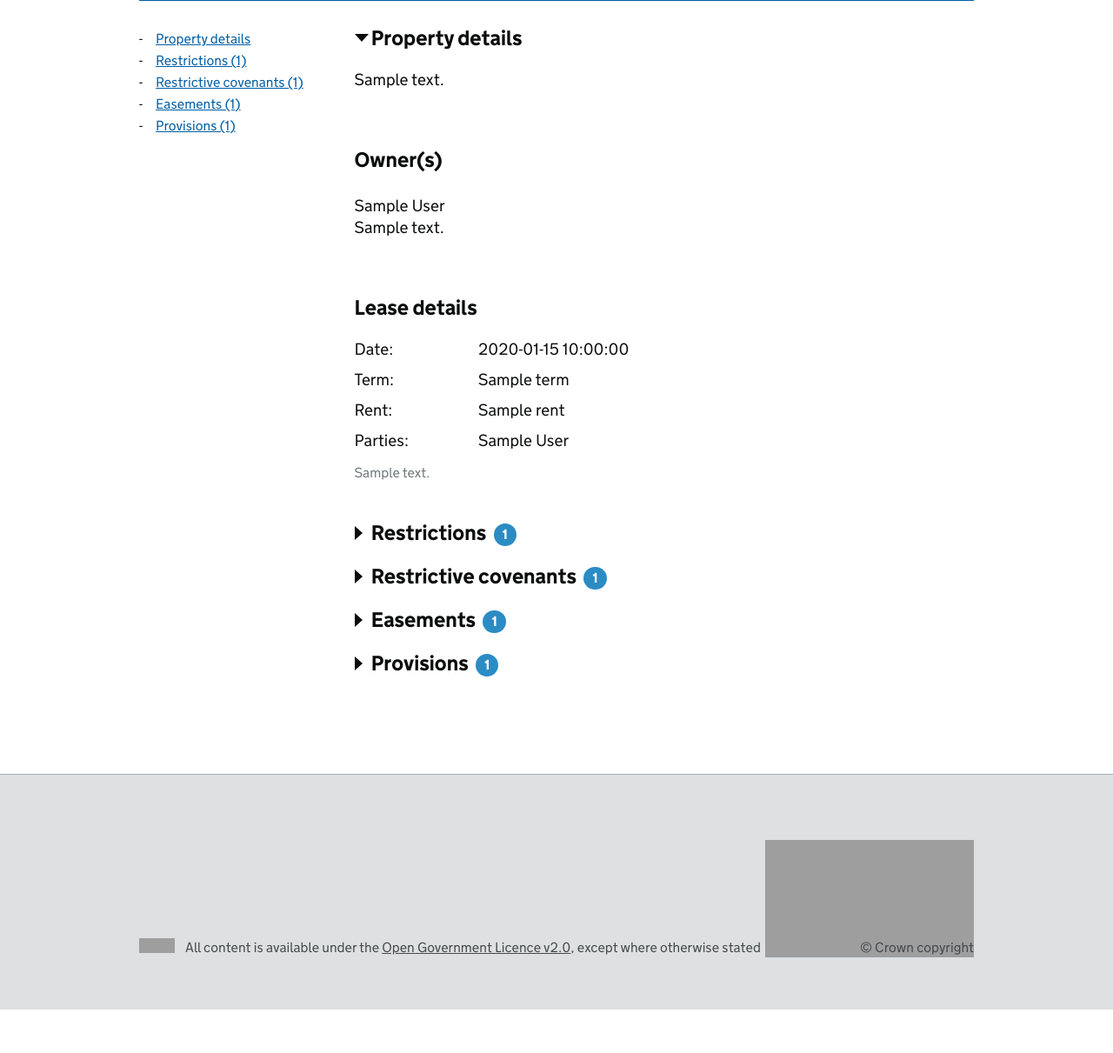
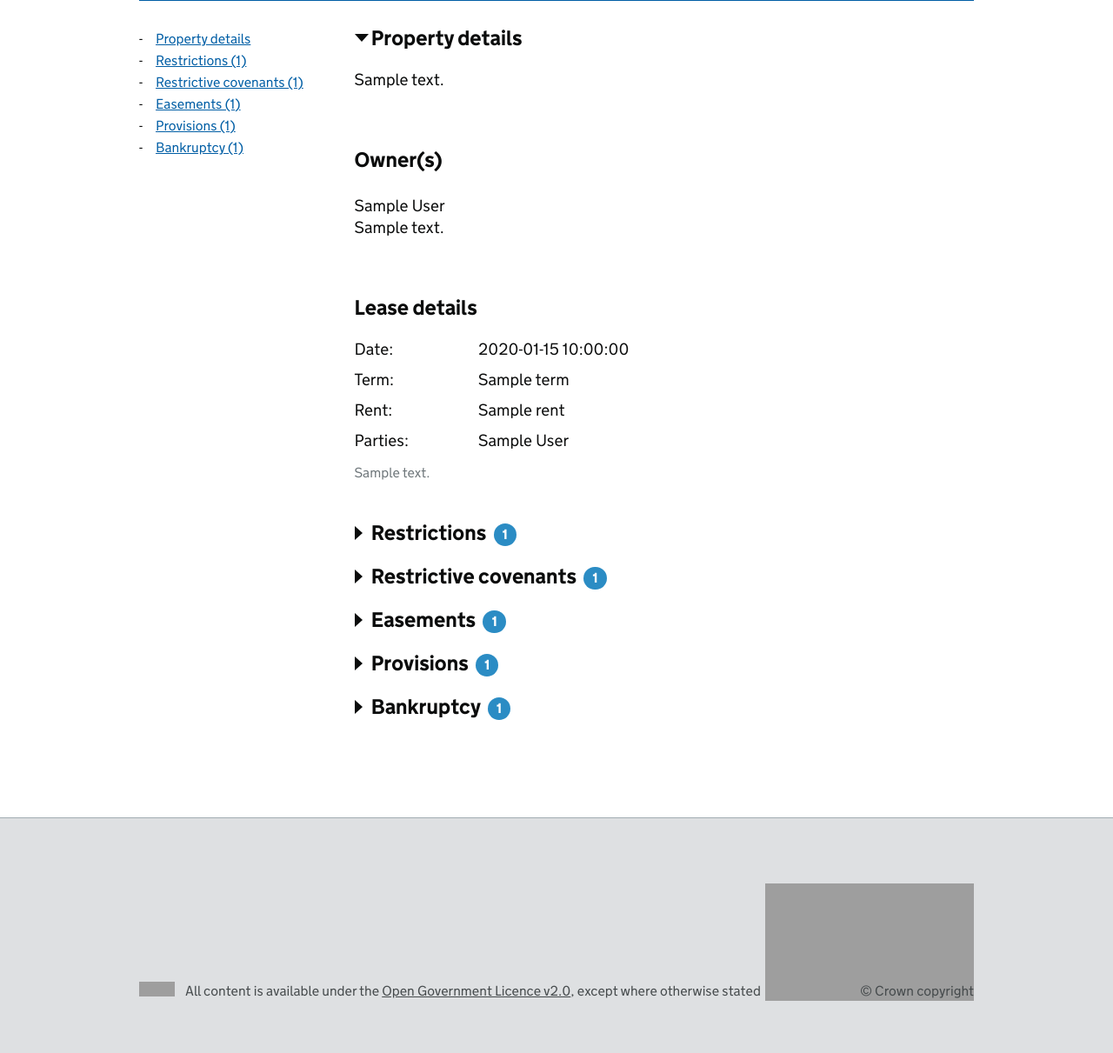
Before and after one commit to LandRegistry/service-frontend, a Flask app: template application/frontend/templates/view_property.html in a window 1280 px wide. Shown: the part 793-2004 px from the top of the page at 87% size. Before the commit the page ends 1954 px from the top, so only its background shows below. Run offline with Flask 2, Linux system fonts and the light colour scheme; the template is opened without the code that fills it: most values are stand-ins (such as "Sample title", 1, 10 or a date in 2020); parts of the project's set-up code (start-up, migrations or seed data) failed here and were passed over; grey boxes are pictures that could not be loaded.

Commit message:
Display bankruptcy, get rid of div.note

```diff
--- a/application/frontend/templates/view_property.html
+++ b/application/frontend/templates/view_property.html
@@ -148,6 +148,9 @@
                                         {% if title.provisions %}
                                             <li><a href="#property-provisions">Provisions ({{ title.provisions|count }})</a></li>
                                         {% endif %}
+                                        {% if title.bankruptcy %}
+                                            <li><a href="#property-bankruptcy">Bankruptcy ({{ title.bankruptcy|count }})</a></li>
+                                        {% endif %}
                                         <!--
                                         <li><a href="#maps-plans">Maps and plans</a></li>
                                         <li><a href="#related-documents">Related documents</a></li>
@@ -225,9 +228,7 @@
                                     </details>
 
                                     {% for restriction in title.restrictions %}
-                                        <div class="note">
-                                            <p>{{ restriction.full_text }}</p>
-                                        </div>
+                                        <p>{{ restriction.full_text }}</p>
                                     {% endfor %}
 
                                 </section>
@@ -253,9 +254,7 @@
                                     </details>
 
                                     {% for covenant in title.restrictive_covenants %}
-                                        <div class="note">
-                                            <p>{{ covenant.full_text }}</p>
-                                        </div>
+                                        <p>{{ covenant.full_text }}</p>
                                     {% endfor %}
 
                                 </section>
@@ -281,9 +280,7 @@
                                     </details>
 
                                     {% for easement in title.easements %}
-                                        <div class="note">
-                                            <p>{{ easement.full_text }}</p>
-                                        </div>
+                                        <p>{{ easement.full_text }}</p>
                                     {% endfor %}
 
                                 </section>
@@ -304,9 +301,28 @@
                                     </details>
 
                                     {% for provision in title.provisions %}
-                                        <div class="note">
-                                            <p>{{ provision.full_text }}</p>
+                                        <p>{{ provision.full_text }}</p>
+                                    {% endfor %}
+
+                                </section>
+
+                            {% endif %}
+
+                            {% if title.bankruptcy %}
+
+                                <section id="property-bankruptcy" class="text js-faux-details">
+
+                                    <h2 class="heading-medium">Bankruptcy <span class="number-flag">{{ title.bankruptcy|count }}</span></h2>
+
+                                    <details>
+                                        <summary>What is bankruptcy?</summary>
+                                        <div class="panel-indent">
+                                            <p>Help text</p>
                                         </div>
+                                    </details>
+
+                                    {% for bankrupt in title.bankruptcy %}
+                                        <p>{{ bankrupt.full_text }}</p>
                                     {% endfor %}
 
                                 </section>
```
